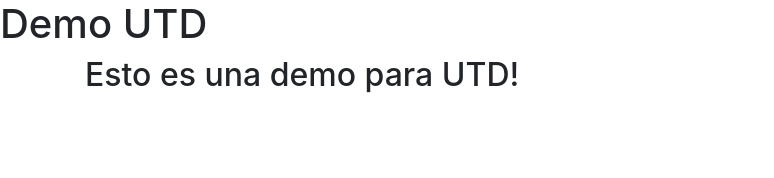
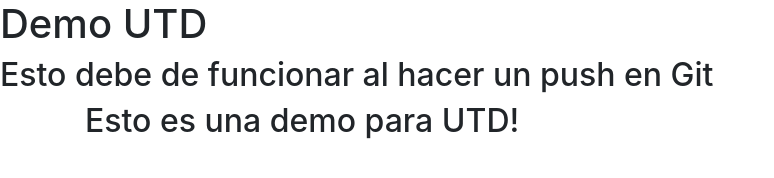
Before and after one commit to AlejandroPartida/utd-test, a plain HTML site: page index.html in a window 1280 px wide. Shown: the whole page, without its empty margins (0-774 px from the left). Drawn offline with nearby package versions, Linux system fonts and the light colour scheme.

Commit message:
Update index.html

```diff
--- a/index.html
+++ b/index.html
@@ -9,6 +9,9 @@
 		<h1>
 			Demo UTD
 		</h1>
+		<h2>
+			Esto debe de funcionar al hacer un push en Git
+		</h2>
 		<div class="container">
 			<h2>
 				Esto es una demo para UTD!
```
